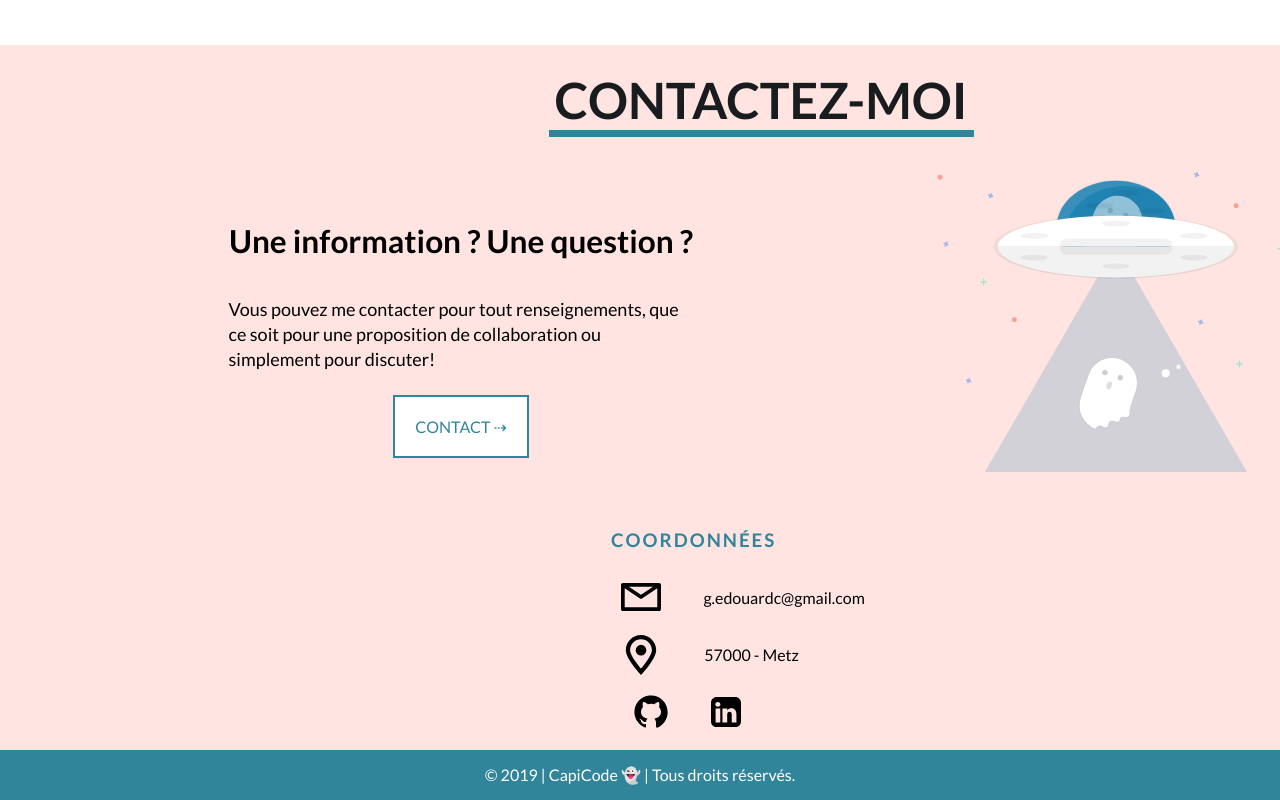
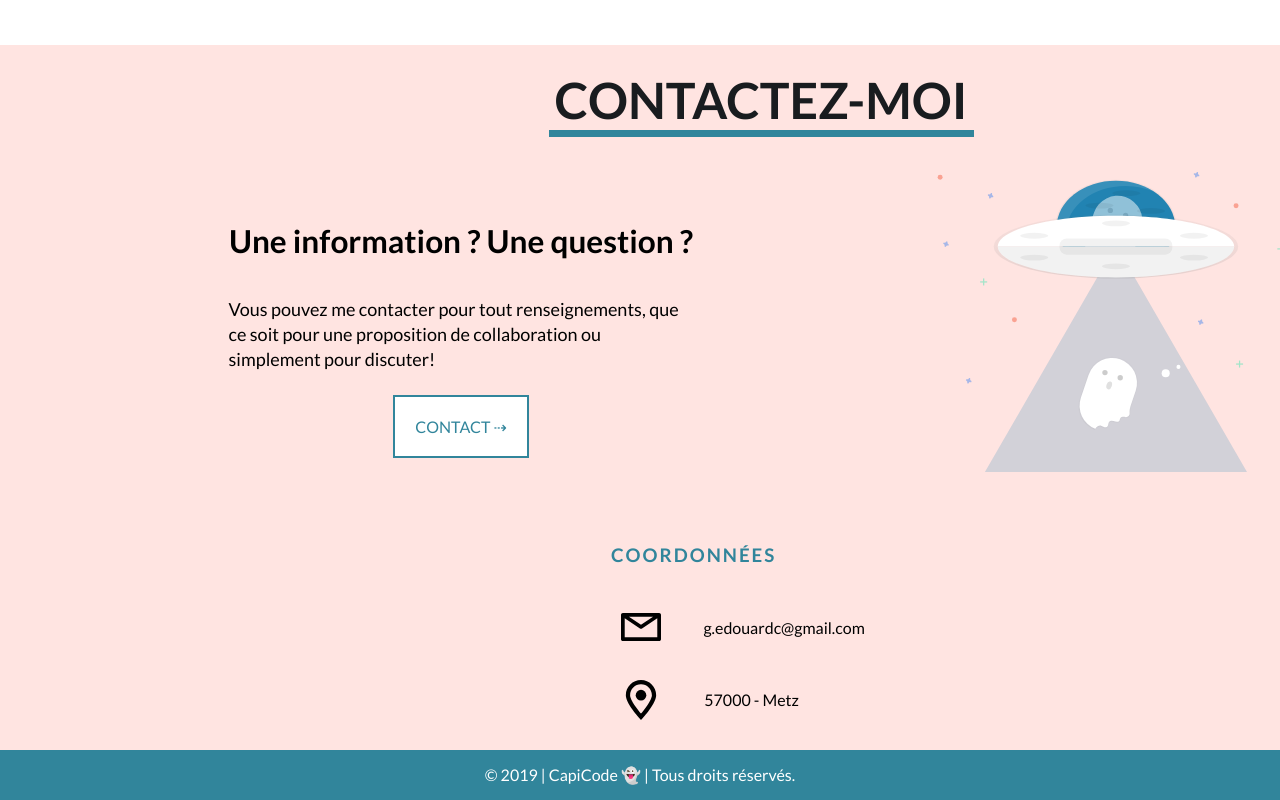
Before and after one commit to iamflk/iamflk.github.io, a plain HTML site: page index.html in a window 1280 px wide. Shown: the part 3047-3847 px from the top of the page. Drawn offline with nearby package versions, Linux system fonts and the light colour scheme.

Commit message:
Delete contact-social

```diff
--- a/index.html
+++ b/index.html
@@ -220,16 +220,6 @@
                     <p>57000 - Metz</p>
                 </div>
             </div>
-            <div class="contact-social">
-                <div>
-                    <a href="https://github.com/CapiCode" target="_blank">
-                        <img src="img/contact/github.svg" alt="Github" class="contact-github"></a>
-                </div>
-                <div>
-                    <a href="https://www.linkedin.com/in/giovanni-charles-edouard-a15337179" target="_blank">
-                        <img src="img/contact/linkedin.svg" alt="LinkedIn" class="contact-linkedin"></a>
-                </div>
-            </div>
         </div>
     </section>
     <footer>
```
